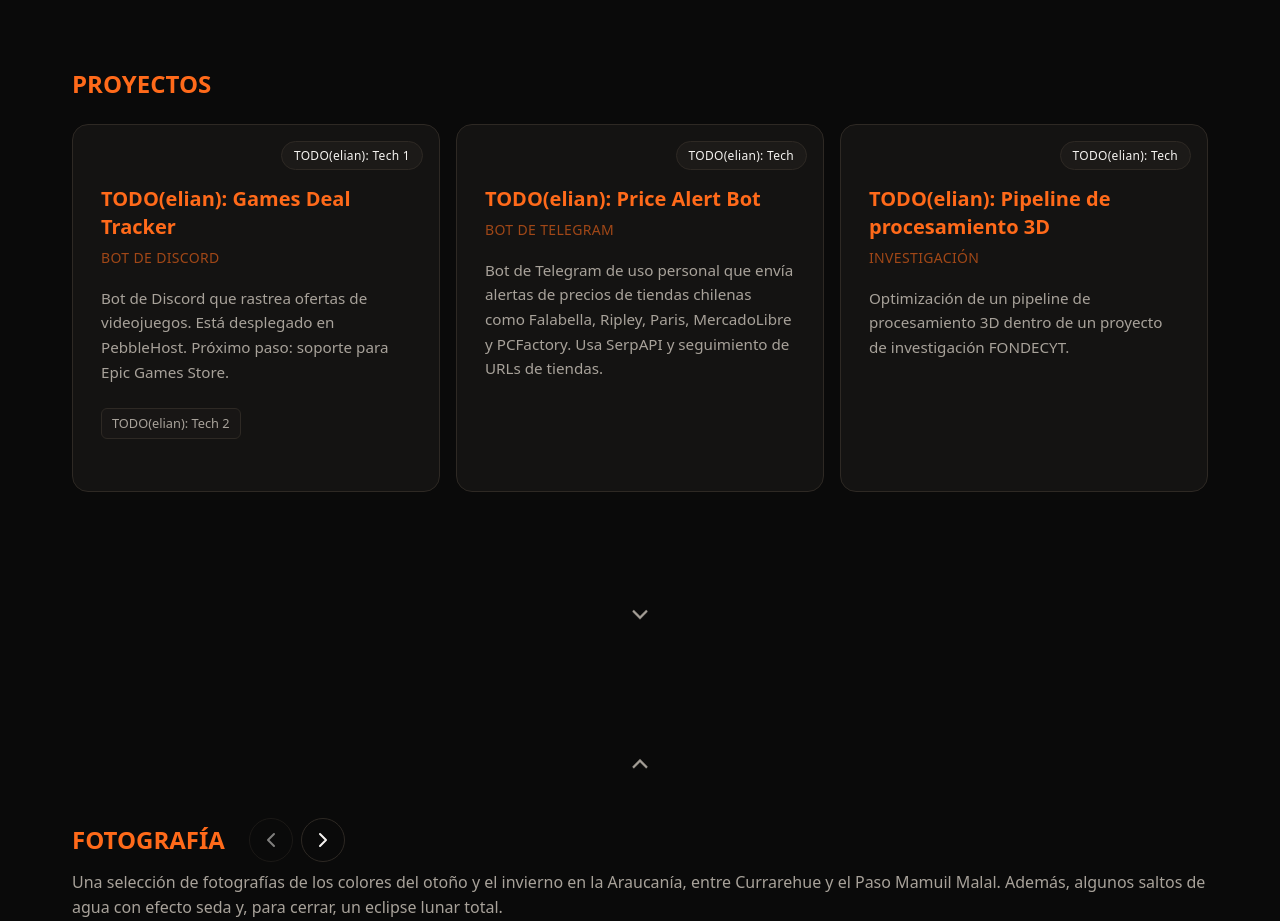
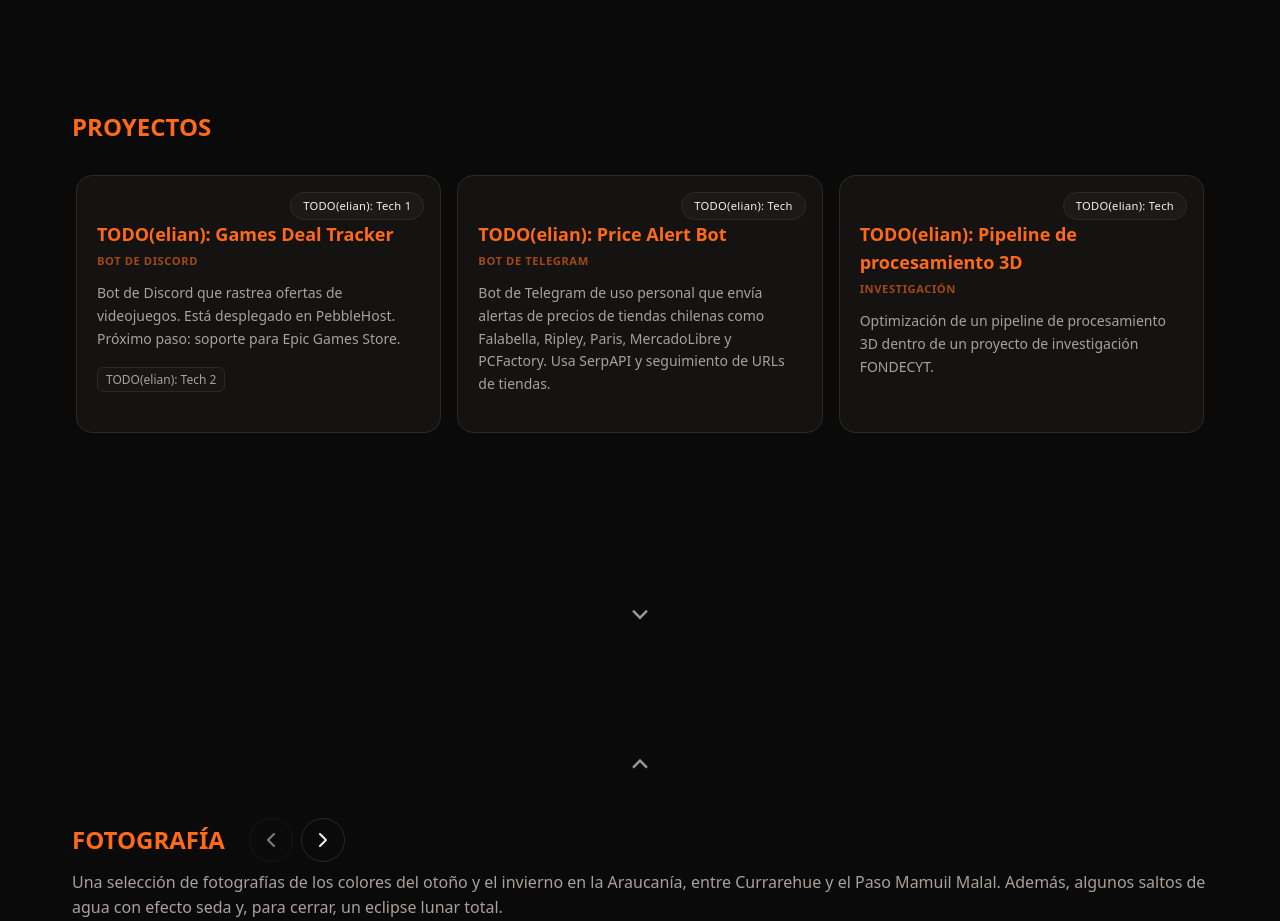
Before and after one commit to ElianBustamante/ElianBustamante.github.io, a React (Vite) app: page / in a window 1280 px wide. Shown: the part 940-1861 px from the top of the page. Built offline with nearby package versions, Linux system fonts and the light colour scheme.

Commit message:
style: fix carousel clipping and refine project card typography to a denser layout

```diff
--- a/src/components/ProjectCard.jsx
+++ b/src/components/ProjectCard.jsx
@@ -16,38 +16,38 @@ export default function ProjectCard({ project }) {
             className="relative z-10 aspect-[4/3] w-full object-cover transition-transform duration-700 ease-out group-hover:scale-[1.05]"
           />
           {project.tags && project.tags.length > 0 && (
-            <span className="absolute top-3 right-3 z-20 rounded-full bg-black/60 backdrop-blur-md px-3 py-1 text-[0.75rem] font-medium tracking-wide text-white border border-white/10 shadow-lg">
+            <span className="absolute top-3 right-3 z-20 rounded-full bg-black/60 backdrop-blur-md px-3 py-1 text-[0.7rem] font-medium tracking-wide text-white border border-white/10 shadow-lg">
               {project.tags[0]}
             </span>
           )}
         </div>
       ) : (
-        <div className="relative pt-8">
+        <div className="relative pt-6">
           {project.tags && project.tags.length > 0 && (
-            <span className="absolute top-4 right-4 rounded-full bg-surface-2 px-3 py-1 text-[0.75rem] font-medium tracking-wide border border-border">
+            <span className="absolute top-4 right-4 rounded-full bg-surface-2 px-3 py-1 text-[0.7rem] font-medium tracking-wide border border-border">
               {project.tags[0]}
             </span>
           )}
         </div>
       )}
 
-      <div className="flex flex-1 flex-col p-5 md:p-7">
-        <h3 className="text-accent font-bold text-xl mb-1.5 group-hover:text-accent-hover transition-colors duration-300">
+      <div className="flex flex-1 flex-col p-4 md:p-5">
+        <h3 className="text-accent font-bold text-lg mb-1 group-hover:text-accent-hover transition-colors duration-300">
           {t(`projects.items.${project.id}.name`)}
         </h3>
-        <p className="text-accent/60 font-medium text-[0.875rem] mb-4 tracking-wide uppercase">
+        <p className="text-accent/60 font-bold text-[0.7rem] mb-3 tracking-wider uppercase">
           {t(`projects.items.${project.id}.category`)}
         </p>
-        <p className="text-muted leading-relaxed mb-6 flex-1 text-[0.95rem]">
+        <p className="text-muted leading-relaxed mb-4 flex-1 text-[0.875rem]">
           {t(`projects.items.${project.id}.description`)}
         </p>
 
         {project.tags && project.tags.length > 1 && (
-          <div className="flex flex-wrap gap-2 mb-6">
+          <div className="flex flex-wrap gap-2 mb-5">
             {project.tags.slice(1).map((tag, i) => (
               <span
                 key={i}
-                className="rounded-md bg-surface-2/50 px-2.5 py-1 text-[0.8rem] text-muted border border-border transition-colors group-hover:border-accent/20"
+                className="rounded-md bg-surface-2/50 px-2 py-0.5 text-[0.75rem] text-muted border border-border transition-colors group-hover:border-accent/20"
               >
                 {tag}
               </span>
@@ -56,28 +56,28 @@ export default function ProjectCard({ project }) {
         )}
 
         {(project.repoUrl || project.demoUrl) && (
-          <div className="flex gap-5 mt-auto pt-4 border-t border-border/50">
+          <div className="flex gap-4 mt-auto pt-4 border-t border-border/50">
+            {project.repoUrl && (
+              <a
+                href={project.repoUrl}
+                target="_blank"
+                rel="noopener noreferrer"
+                className="text-[0.875rem] font-bold text-text hover:text-accent transition-all flex items-center gap-1.5 focus-visible:outline-none focus-visible:ring-2 focus-visible:ring-accent group/link"
+              >
+                {t('projects.viewCode')}
+                <svg className="w-4 h-4 transform group-hover/link:translate-x-1 transition-transform duration-300" fill="none" viewBox="0 0 24 24" stroke="currentColor">
+                  <path strokeLinecap="round" strokeLinejoin="round" strokeWidth={2.5} d="M17 8l4 4m0 0l-4 4m4-4H3" />
+                </svg>
+              </a>
+            )}
             {project.demoUrl && (
               <a
                 href={project.demoUrl}
                 target="_blank"
                 rel="noopener noreferrer"
-                className="text-[0.875rem] font-bold text-text hover:text-accent transition-all flex items-center gap-1.5 focus-visible:outline-none focus-visible:ring-2 focus-visible:ring-accent group/link"
-              >
-                {t('projects.viewDemo')}
-                <svg className="w-4 h-4 transform group-hover/link:translate-x-1 group-hover/link:-translate-y-1 transition-transform duration-300" fill="none" viewBox="0 0 24 24" stroke="currentColor">
-                  <path strokeLinecap="round" strokeLinejoin="round" strokeWidth={2.5} d="M17 8l4 4m0 0l-4 4m4-4H3" />
-                </svg>
-              </a>
-            )}
-            {project.repoUrl && (
-              <a
-                href={project.repoUrl}
-                target="_blank"
-                rel="noopener noreferrer"
                 className="text-[0.875rem] font-medium text-muted hover:text-text transition-colors flex items-center gap-1.5 focus-visible:outline-none focus-visible:ring-2 focus-visible:ring-accent"
               >
-                {t('projects.viewCode')}
+                {project.demoLabelKey ? t(project.demoLabelKey) : t('projects.viewDemo')}
               </a>
             )}
           </div>
--- a/src/components/ProjectsCarousel.jsx
+++ b/src/components/ProjectsCarousel.jsx
@@ -73,7 +73,7 @@ export default function ProjectsCarousel() {
       <ul
         role="list"
         ref={listRef}
-        className="mt-6 flex snap-x snap-mandatory gap-4 overflow-x-auto overflow-y-hidden scroll-smooth pb-2 [scrollbar-width:none]"
+        className="mt-2 flex snap-x snap-mandatory gap-4 overflow-x-auto scroll-smooth py-6 px-1 [scrollbar-width:none]"
       >
         {projectsData.map((project, index) => (
           <Reveal
```
